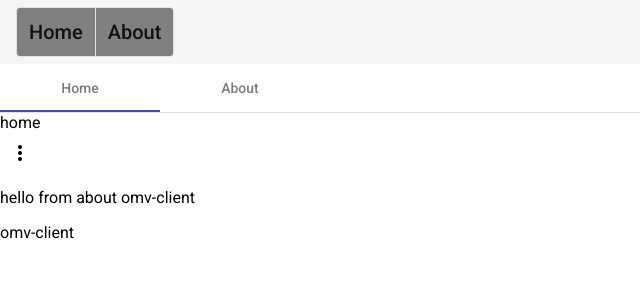
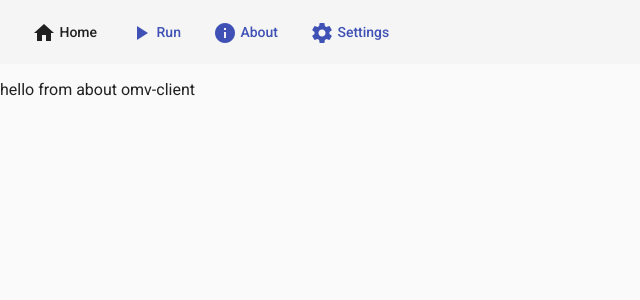
Before and after one commit to ThanosApostolou/omv, an Angular app in the folder omv-client/: page /about in a window 1280 px wide. Shown: the top 300 px of the page, without its empty margins (0-640 px from the left). Built offline with nearby package versions, Linux system fonts and the light colour scheme.

Commit message:
add menu with icons

```diff
--- a/omv-client/src/app/app-routing.module.ts
+++ b/omv-client/src/app/app-routing.module.ts
@@ -2,12 +2,13 @@ import { NgModule } from '@angular/core';
 import { Routes, RouterModule } from '@angular/router';
 import { Index } from '../views/index.component';
 import { About } from '../views/about.component';
+import { NotFound } from '../views/notfound.component';
 
 const routes: Routes = [
     { path: 'index', component: Index },
     { path: 'about', component: About },
-    { path: '', redirectTo: 'index', pathMatch: 'full' }//,
-    //{ path: '**', component: PageNotFoundComponent }
+    { path: '', redirectTo: 'index', pathMatch: 'full' },
+    { path: '**', component: NotFound }
 ];
 
 @NgModule({
--- a/omv-client/src/app/app.component.css
+++ b/omv-client/src/app/app.component.css
@@ -1,5 +1,5 @@
 .active-link {
-    background-color: grey;
+    background-color: blue;
 }
 
 #mat-tab {
--- a/omv-client/src/app/app.component.html
+++ b/omv-client/src/app/app.component.html
@@ -1,27 +1,24 @@
 <mat-toolbar>
-    <mat-button-toggle-group name="fontStyle" aria-label="Font Style">
-        <mat-button-toggle value="" routerLink="/" routerLinkActive="active-link" routerLinkActiveOptions="{exact:
-            true}">Home</mat-button-toggle>
-        <mat-button-toggle value="about" routerLink="about" routerLinkActive="active-link" routerLinkActiveOptions="{exact:
-            true}">About</mat-button-toggle>
-    </mat-button-toggle-group>
+    <mat-toolbar-row>
+        <button mat-button value="index" routerLink="index" routerLinkActive="mat-primary" routerLinkActiveOptions="{exact: true}">
+            <mat-icon aria-hidden="false" aria-label="Example home icon">home</mat-icon>
+            Home
+        </button>
+        <button mat-button value="about" routerLink="about" routerLinkActive="mat-primary" routerLinkActiveOptions="{exact: true}">
+            <mat-icon aria-hidden="false" aria-label="Example home icon">play_arrow</mat-icon>
+            Run
+        </button>
+        <button mat-button value="about" routerLink="about" routerLinkActive="mat-primary" routerLinkActiveOptions="{exact: true}">
+            <mat-icon aria-hidden="false" aria-label="Example home icon">info</mat-icon>
+            About
+        </button>
+        <button mat-button value="about" routerLink="about" routerLinkActive="mat-primary" routerLinkActiveOptions="{exact: true}">
+            <mat-icon aria-hidden="false" aria-label="Example home icon">settings</mat-icon>
+            Settings
+        </button>
+    </mat-toolbar-row>
 </mat-toolbar>
 
-<mat-tab-group>
-    <mat-tab label="Home" [routerLink]="['']" routerLinkActive="active-link"> home </mat-tab>
-    <mat-tab label="About" [routerLink]="['about']" routerLinkActive="active-link"> Content 2 </mat-tab>
-</mat-tab-group>
 
-<mat-menu #appMenu="matMenu"> dfasd
 
-    <button mat-menu-item>Settings</button>
-    <button mat-menu-item>Help</button>
-</mat-menu>
-
-    <button mat-icon-button [matMenuTriggerFor]="appMenu">
-        <mat-icon>more_vert</mat-icon>
-    </button>
 <router-outlet></router-outlet>
-<p>
-    {{title}}
-</p>
--- a/omv-client/src/index.html
+++ b/omv-client/src/index.html
@@ -9,7 +9,7 @@
   <link href="https://fonts.googleapis.com/css?family=Roboto:300,400,500&display=swap" rel="stylesheet">
   <link href="https://fonts.googleapis.com/icon?family=Material+Icons" rel="stylesheet">
 </head>
-<body>
+<body class="mat-app-background">
   <app-root></app-root>
 </body>
 </html>
--- /dev/null
+++ b/omv-client/src/views/notfound.component.html
@@ -0,0 +1,3 @@
+<p>
+    page not found
+</p>
--- /dev/null
+++ b/omv-client/src/views/notfound.component.ts
@@ -0,0 +1,13 @@
+import { Component } from '@angular/core';
+import { AppComponent } from '../app/app.component';
+
+@Component({
+    selector: 'notfound',
+    templateUrl: './notfound.component.html'
+})
+export class NotFound {
+    app: AppComponent;
+    constructor() {
+        this.app = AppComponent.app;
+    }
+}
```
